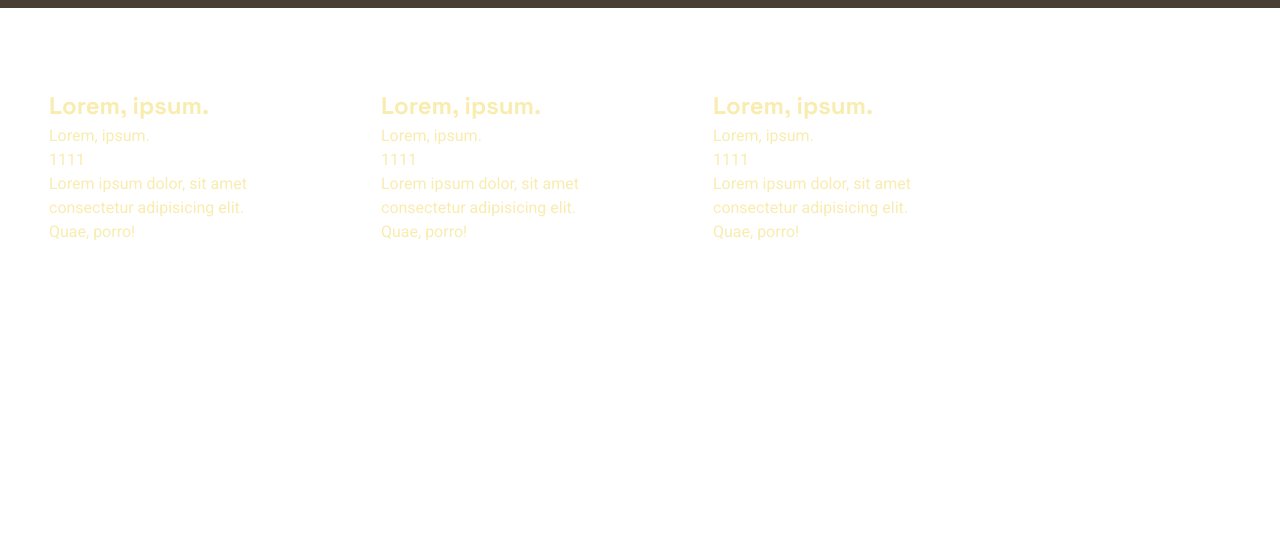
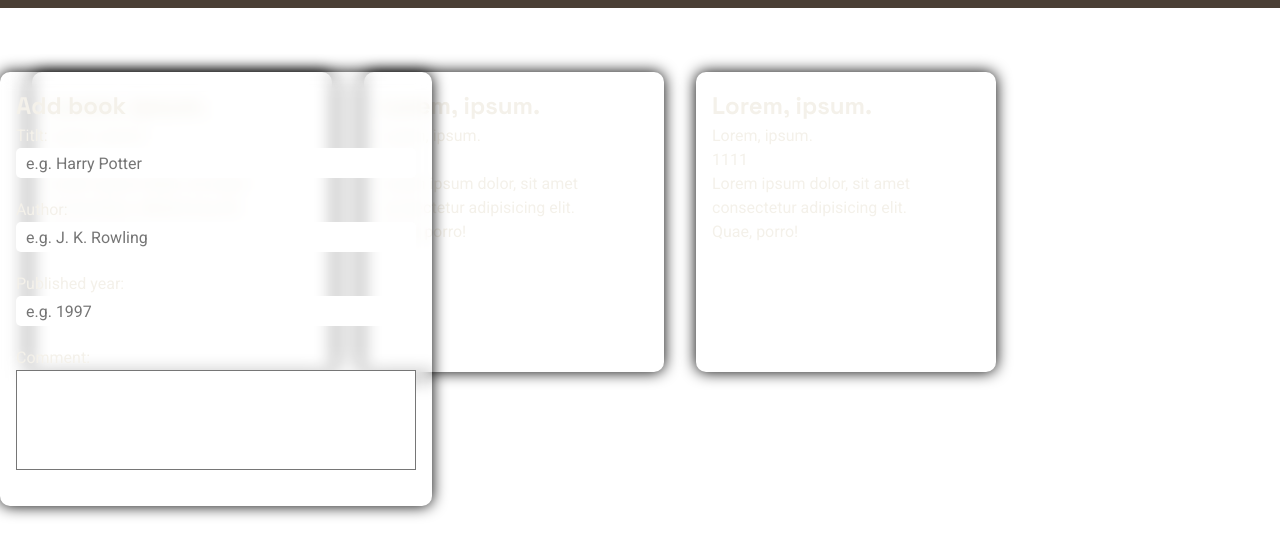
Before and after one commit to codingbyday3/library, a plain HTML site: page index.html in a window 1280 px wide. Shown: the part 62-618 px from the top of the page. Drawn offline with Linux system fonts and the light colour scheme.

Commit message:
Add: form and style them

```diff
--- a/index.html
+++ b/index.html
@@ -33,6 +33,19 @@
       <p>1111</p>
       <p>Lorem ipsum dolor, sit amet consectetur adipisicing elit. Quae, porro!</p>
     </div>
+    <dialog open>
+      <form action="" method="dialog">
+        <h2>Add book</h2>
+        <label for="title">Titlt:</label>
+        <input id="title" placeholder="e.g. Harry Potter" type="text">
+        <label for="author">Author:</label>
+        <input id="author" placeholder="e.g. J. K. Rowling" type="text">
+        <label for="year">Published year:</label>
+        <input type="tel" placeholder="e.g. 1997" name="" id="year">
+        <label for="comment">Comment:</label>
+        <textarea name="" id=""></textarea>
+      </form>
+    </dialog>
 
   </main>
   <script src="library.js"></script>
--- a/style.css
+++ b/style.css
@@ -104,12 +104,44 @@ main{
 }
 
 main div{
-  background-color: var(--clr-transparent);
+
   backdrop-filter: blur(8px);
   border-radius: 5%;
   padding: 1rem;
-  color: rgb(249, 236, 175);
+
+}
+
+main div,
+dialog{
   border-left: 1px solid rgba(255, 255, 255, 0.353);
   border-bottom: 1px solid rgba(255, 255, 255, 0.353);
+  box-shadow: 0 0 15px black;
+  background-color: var(--clr-transparent);
+  backdrop-filter: blur(8px);
+  color: var(--clr-white);
+  border: none;
+  border-radius: 10px;
+}
+
+dialog input,
+dialog textarea{
+  width: 400px;
+  margin-bottom: 20px;
+  appearance: none;
+}
+dialog input{
+  border: none;
+  border-radius: 5px;
+  padding: 0 10px;
+  height: 30px;
+}
+
+dialog textarea{
+  height: 100px;
+  resize: none;
+}
+dialog form{
+  display: flex;
+  flex-direction: column;
 
 }
```
